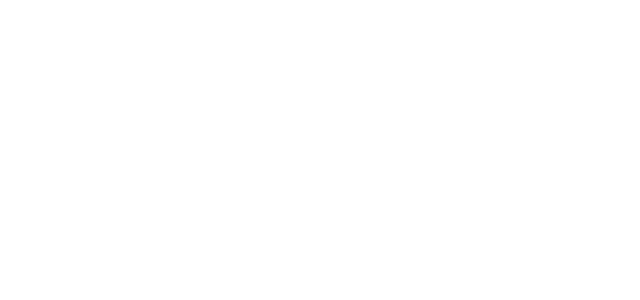
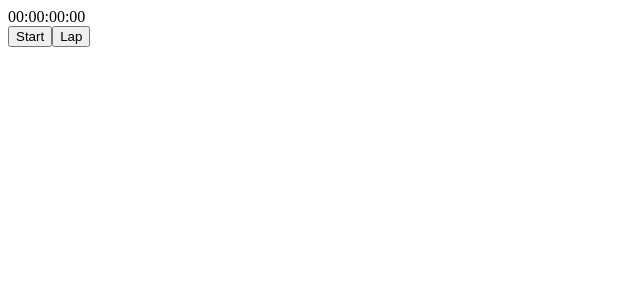
Before and after one commit to Shopify/eng-intern-assessment-react, a React app: page / in a window 1280 px wide. Shown: the top 300 px of the page, without its empty margins (0-640 px from the left). Built offline with nearby package versions, Linux system fonts and the light colour scheme.

Commit message:
Added stopwatch button and button functionality

```diff
--- a/src/App.tsx
+++ b/src/App.tsx
@@ -1,7 +1,12 @@
-import React from 'react'
+import React from "react";
+import StopWatch from "./component/main/StopWatch";
 
-export default function App() {
-    return(
-        <div></div>
-    )
+function App() {
+  return (
+    <div className="App">
+      <StopWatch />
+    </div>
+  );
 }
+
+export default App;
--- a/src/component/common/button/StopWatchButton.tsx
+++ b/src/component/common/button/StopWatchButton.tsx
@@ -1,7 +1,16 @@
-import React from 'react'
+import React from "react";
 
-export default function StopWatchButton() {
-    return(
-        <div></div>
-    )
+export default function StopWatchButton(props: StopWatchBtnProps) {
+  //Function to handle button click => sends the name of the button it was click
+  const handleBtnClick = () => {
+    props.onButtonClick(props.name);
+  };
+  return (
+    <button
+      onClick={handleBtnClick}
+      className={`stopwatch-btn ${props.className}`}
+    >
+      {props.name}
+    </button>
+  );
 }
--- a/src/component/main/StopWatch.tsx
+++ b/src/component/main/StopWatch.tsx
@@ -1,7 +1,144 @@
-import React from 'react'
+import React, { useState } from "react";
+import StopWatchButton from "../common/button/StopWatchButton";
 
 export default function StopWatch() {
-    return(
-        <div></div>
-    )
+  /**
+   * State that holds the properties of each stopwatch button
+   *
+   * btn1: Represents Start button
+   * btn2: Represents Stop button
+   * btn3: Represents Lap button
+   * btn4: Represents Reset button
+   */
+  const [btnState, setBtnState] = useState({
+    className: "",
+    btnType: {
+      btn1: {
+        label: "Start",
+        isActive: true,
+      },
+      btn2: {
+        label: "Stop",
+        isActive: false,
+      },
+      btn3: {
+        label: "Lap",
+        isActive: true,
+      },
+      btn4: {
+        label: "Reset",
+        isActive: false,
+      },
+    },
+  });
+
+  //Function that handles button click
+  const handleButtonClick = (btnClick: string) => {
+    //Set the button state to know which button to activate or deactivate
+    setBtnState((prev) => {
+      switch (
+        btnClick //Surround each with a switch case
+      ) {
+        case "Start":
+          return {
+            ...prev,
+            btnType: {
+              ...prev.btnType,
+              btn1: {
+                ...prev.btnType.btn1,
+                isActive: false,
+              },
+              btn2: {
+                ...prev.btnType.btn2,
+                isActive: true,
+              },
+              btn3: {
+                ...prev.btnType.btn3,
+                isActive: true,
+              },
+            },
+          };
+        case "Stop":
+          return {
+            ...prev,
+            btnType: {
+              ...prev.btnType,
+              btn1: {
+                ...prev.btnType.btn1,
+                isActive: true,
+              },
+              btn2: {
+                ...prev.btnType.btn2,
+                isActive: false,
+              },
+              btn3: {
+                ...prev.btnType.btn3,
+                isActive: false,
+              },
+            },
+          };
+        case "Lap":
+          return {
+            ...prev,
+            btnType: {
+              ...prev.btnType,
+              btn3: {
+                ...prev.btnType.btn3,
+                isActive: true,
+              },
+            },
+          };
+        case "Reset":
+          return {
+            ...prev,
+            btnType: {
+              ...prev.btnType,
+              btn3: {
+                ...prev.btnType.btn3,
+                isActive: true,
+              },
+              btn4: {
+                ...prev.btnType.btn4,
+                isActive: false,
+              },
+            },
+          };
+        default:
+          return { ...prev };
+      }
+    });
+  };
+
+  //Hanlde which button to display for the first button
+  const hanldeStartStop = btnState.btnType.btn1.isActive
+    ? btnState.btnType.btn1
+    : btnState.btnType.btn2;
+  //Hanlde which button to display for the second button
+  const hanldeLapReset = btnState.btnType.btn3.isActive
+    ? btnState.btnType.btn3
+    : btnState.btnType.btn4;
+
+  return (
+    <div className="main">
+      <div className="container">
+        <div className="time">
+          <span>00:00:00:00</span>
+        </div>
+        <div className="btn-container">
+          <StopWatchButton
+            btnType={hanldeStartStop}
+            onButtonClick={handleButtonClick}
+            className={hanldeStartStop.label}
+            name={hanldeStartStop.label}
+          />
+          <StopWatchButton
+            btnType={hanldeLapReset}
+            onButtonClick={handleButtonClick}
+            className={hanldeLapReset.label}
+            name={hanldeLapReset.label}
+          />
+        </div>
+      </div>
+    </div>
+  );
 }
```
Also changed, not shown: src/types/Module.d.ts (added, +9 -0 lines), tsconfig.json (line endings or trailing spaces).
